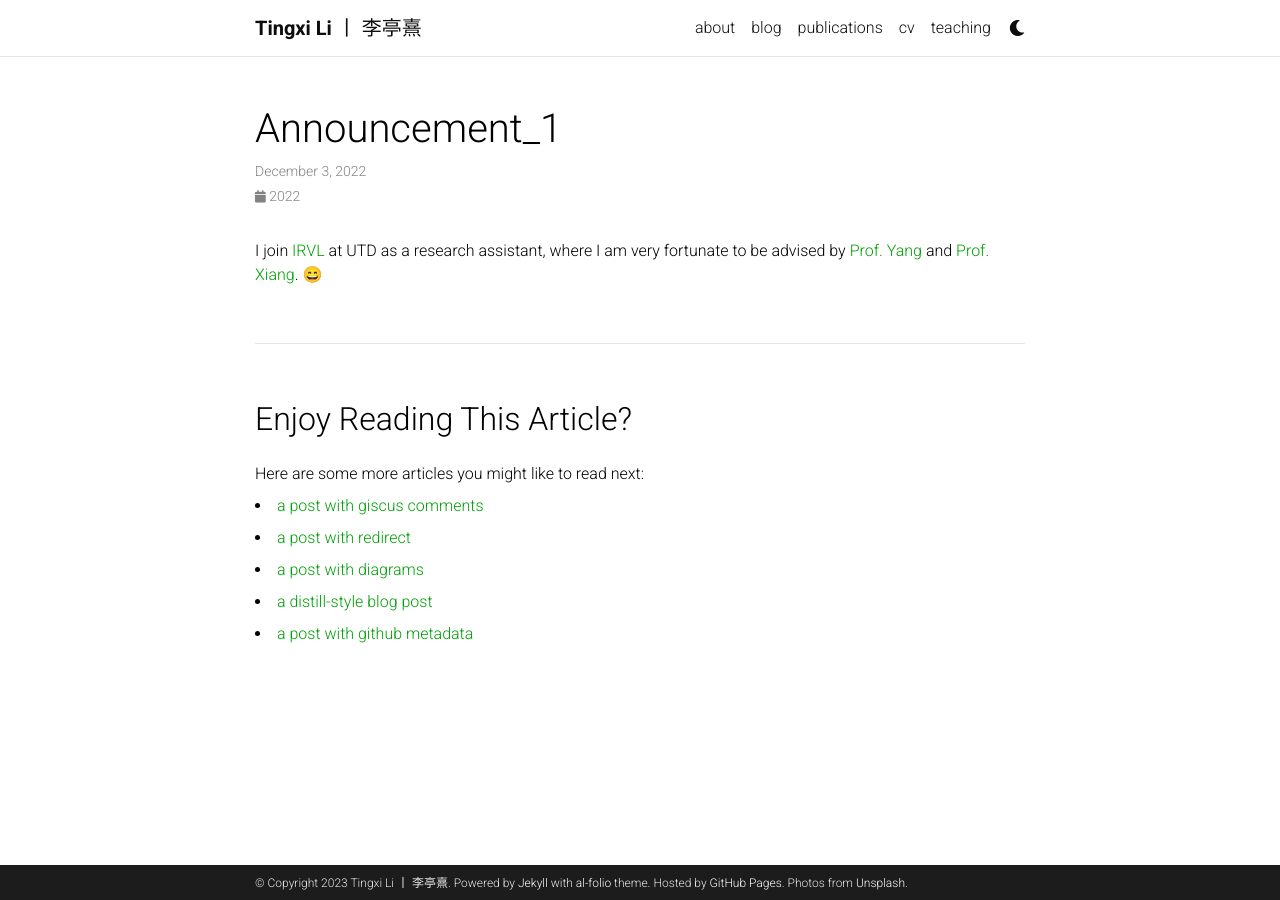
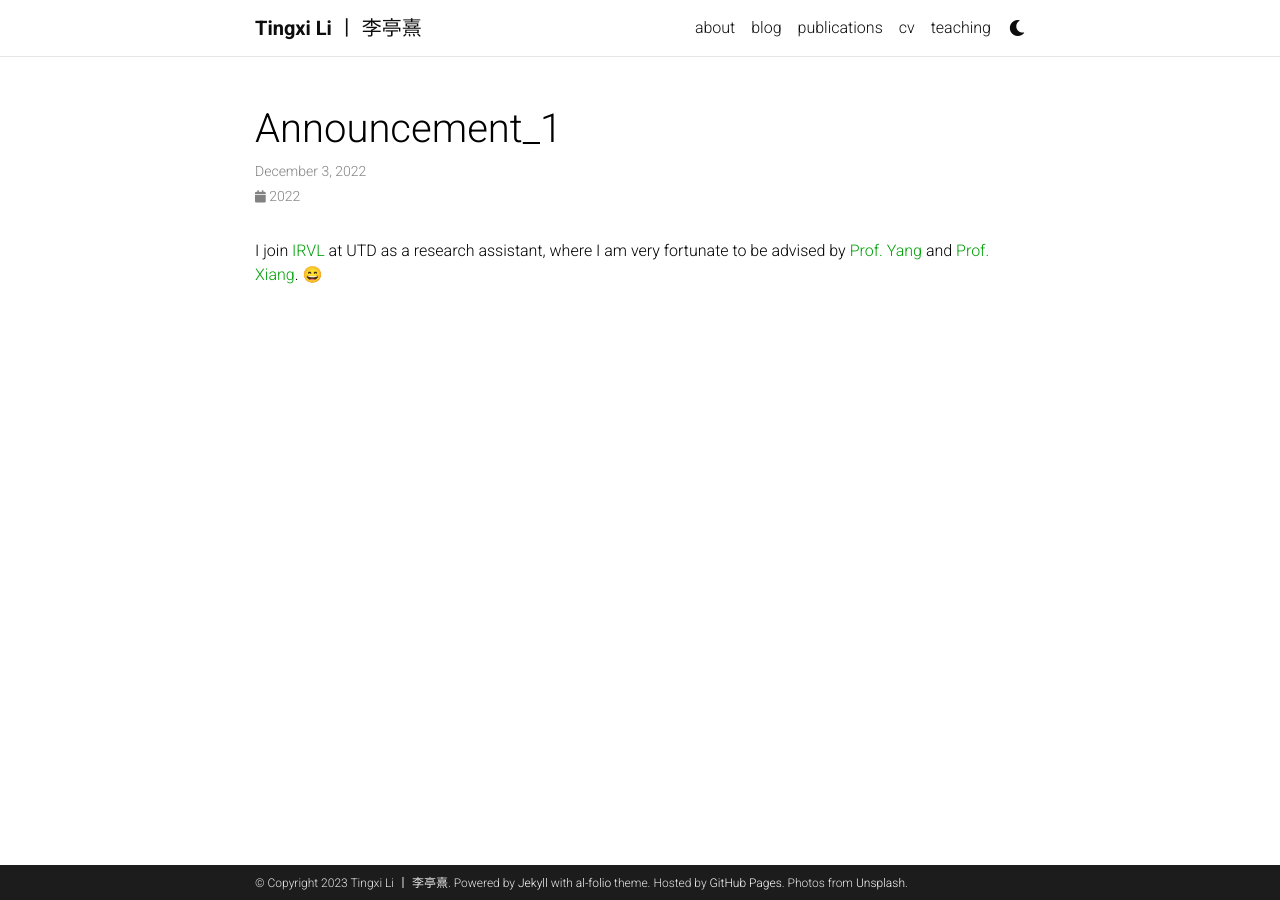
Before and after one commit to tinzzyli/tinzzyli.github.io, a Jekyll site: the page built from _news/announcement_1.md, in a window 1280 px wide. Built offline with Jekyll 4.4.1, drawn with Linux system fonts in a browser that asks for light colours; comment, search, counter and statistics services are not loaded; a style sheet for code colours, icons or effects is not loaded; some of the changed lines change nothing that is shown.

Commit message:
Update _config.yml

```diff
--- a/_config.yml
+++ b/_config.yml
@@ -124,17 +124,17 @@
   enabled: true
 
 related_blog_posts:
-  enabled: true
+  enabled: false
   max_related: 5
 
 # Giscus comments (RECOMMENDED)
 # Follow instructions on https://giscus.app/ to setup for your repo to fill out
 # the information below.
 giscus:
-  repo: alshedivat/al-folio      # <your-github-user-name>/<your-github-repo-name>
-  repo_id: MDEwOlJlcG9zaXRvcnk2MDAyNDM2NQ==
+  repo: tinzzyli/tinzzyli.github.io     # <your-github-user-name>/<your-github-repo-name>
+  repo_id:
   category: Comments             # name of the category under which discussions will be created
-  category_id: DIC_kwDOA5PmLc4CTBt6
+  category_id:
   mapping: title                 # identify discussions by post title
   strict: 1                      # use strict identification mode
   reactions_enabled: 1           # enable (1) or disable (0) emoji reactions
```
